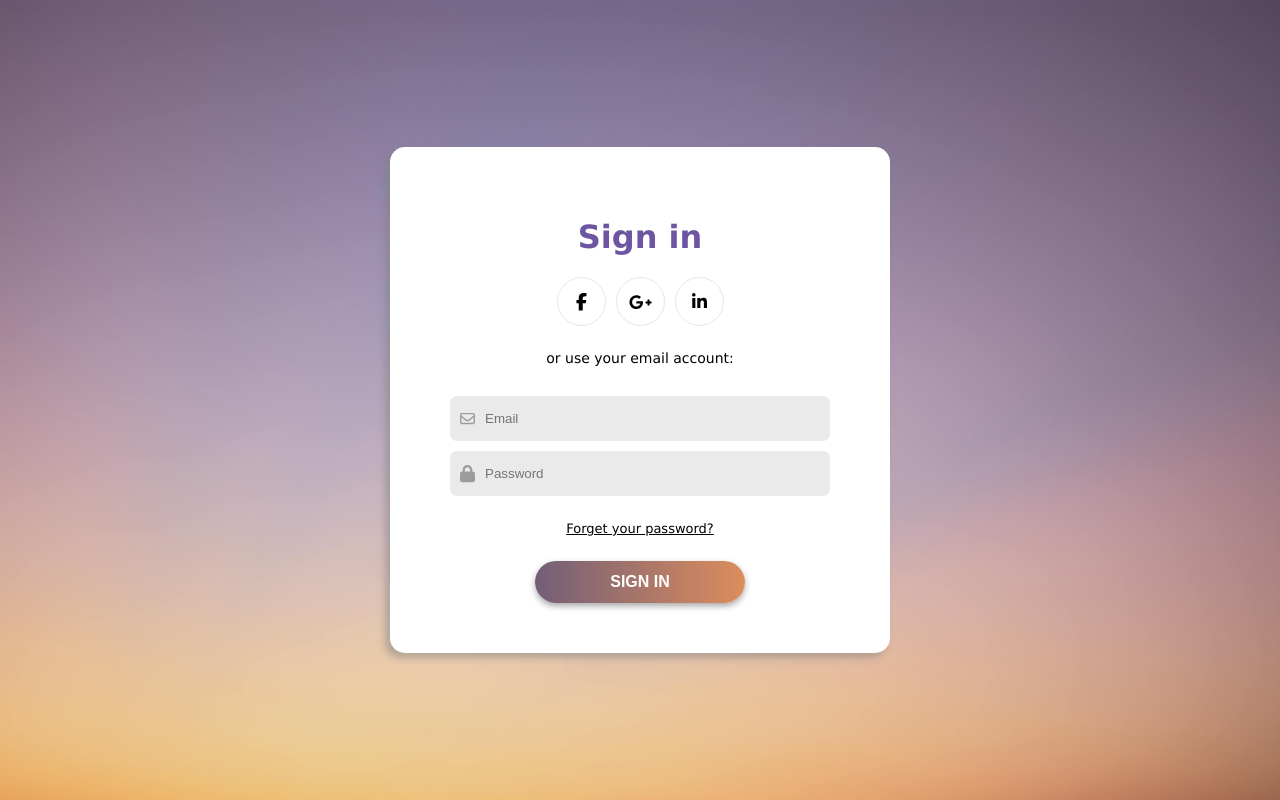
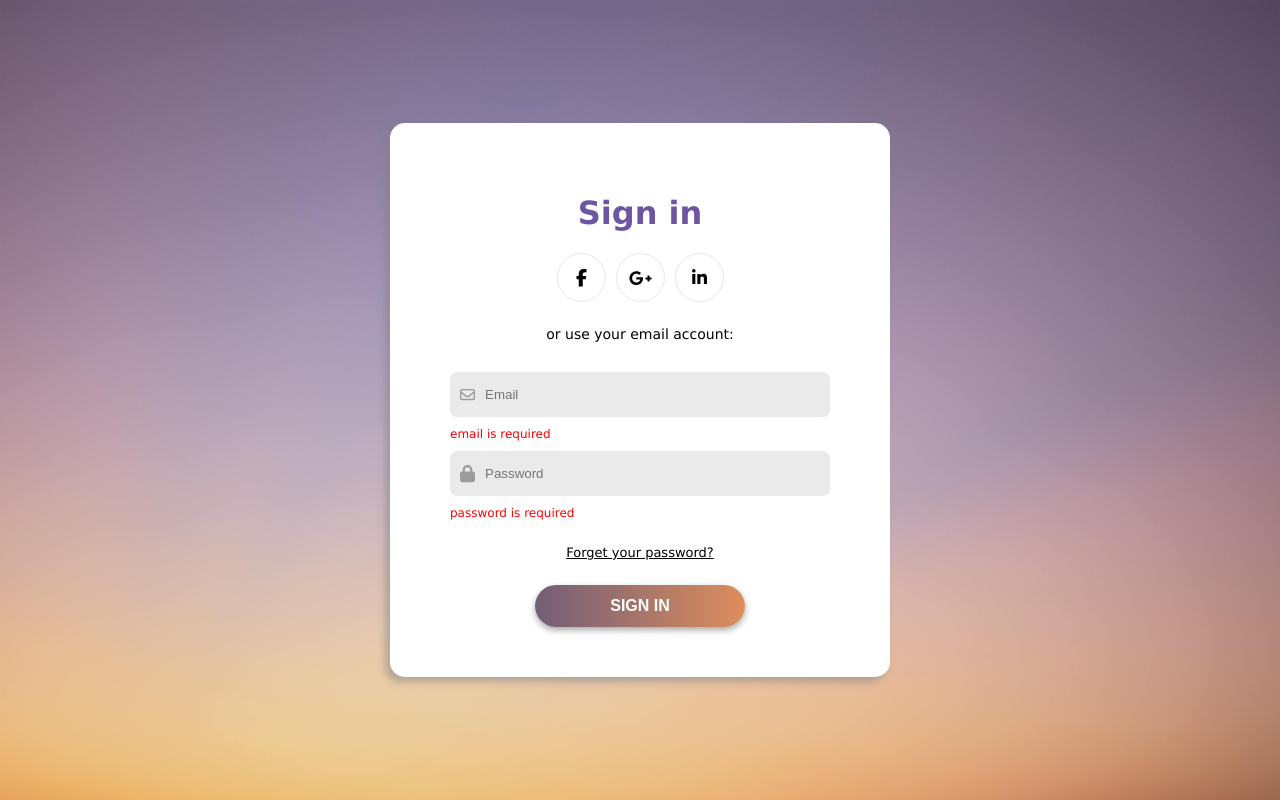
Before and after one commit to MahshadOliaie/SnappPay-Assesment, a React (Vite) app: page /contact in a window 1280 px wide. Both pictures are taken after a click on the button "SIGN IN". Built offline with nearby package versions, Linux system fonts and the light colour scheme.

Commit message:
use react-hook form

```diff
--- a/package.json
+++ b/package.json
@@ -12,6 +12,7 @@
   "dependencies": {
     "react": "^18.2.0",
     "react-dom": "^18.2.0",
+    "react-hook-form": "^7.51.3",
     "react-router-dom": "^6.22.1"
   },
   "devDependencies": {
--- a/src/App.jsx
+++ b/src/App.jsx
@@ -7,6 +7,7 @@ import LoginPage from "./components/LoginPage/LoginPage"
 
 
 function App() {
+    const [isLoggedIn, setIsLoggedIn] = useState(JSON.parse(localStorage.getItem("recentlyVisited")) || false)
     const [recentlyVisited, setRecentlyVisited] = useState(JSON.parse(localStorage.getItem("recentlyVisited")) || [{
         name: { title: 'Mr', first: 'Slaviša', last: 'Kuzmanović' },
         phone: "038-6315-988",
@@ -24,7 +25,9 @@ function App() {
 
     useEffect(() => {
         localStorage.setItem("recentlyVisited", JSON.stringify(recentlyVisited))
-    }, [recentlyVisited])
+        localStorage.setItem("isLoggedIn", JSON.stringify(isLoggedIn))
+
+    }, [recentlyVisited , isLoggedIn])
 
     return (
         <>
@@ -32,13 +35,17 @@ function App() {
                 recentlyVisited,
                 setRecentlyVisited,
             }}>
-                {/* <Router>
-                    <Routes>
-                        <Route path="/" element={<HomePage />} />
-                        <Route path="/contact" element={<Contactpage />} />
-                    </Routes>
-                </Router> */}
-                <LoginPage />
+                {(isLoggedIn) ?
+                    <Router>
+                        <Routes>
+                            <Route path="/" element={<HomePage />} />
+                            <Route path="/contact" element={<Contactpage />} />
+                        </Routes>
+                    </Router>
+                    :
+                    <LoginPage setIsLoggedIn={setIsLoggedIn} />
+                }
+
             </RecentlyVisited.Provider>
         </>
     )
--- a/src/components/LoginPage/LoginPage.jsx
+++ b/src/components/LoginPage/LoginPage.jsx
@@ -1,6 +1,14 @@
+import { useForm } from 'react-hook-form';
 import CSS from './index.module.css'
 
-function LoginPage() {
+function LoginPage({ setIsLoggedIn }) {
+    const { register, handleSubmit, formState: { errors } } = useForm()
+
+    function submit() {
+        setIsLoggedIn(true)
+    }
+
+
     return (
         <>
             <div className={CSS.loginContainer}>
@@ -22,14 +30,31 @@ function LoginPage() {
                     <div className={CSS.inputs}>
                         <div className={CSS.input}>
                             <svg xmlns="http://www.w3.org/2000/svg" viewBox="0 0 512 512"><path d="M64 112c-8.8 0-16 7.2-16 16v22.1L220.5 291.7c20.7 17 50.4 17 71.1 0L464 150.1V128c0-8.8-7.2-16-16-16H64zM48 212.2V384c0 8.8 7.2 16 16 16H448c8.8 0 16-7.2 16-16V212.2L322 328.8c-38.4 31.5-93.7 31.5-132 0L48 212.2zM0 128C0 92.7 28.7 64 64 64H448c35.3 0 64 28.7 64 64V384c0 35.3-28.7 64-64 64H64c-35.3 0-64-28.7-64-64V128z" /></svg>
-                            <input type="email" placeholder='Email' />
+                            <input {...register("email", {
+                                required: "email is required",
+                                validate: (value) => {
+                                    if (!value.match(/^[a-z0-9._%+-]+@[a-z0-9.-]+\.[a-z]{2,4}$/)) {
+                                        return "invalid email!"
+                                    }
+                                    return true
+                                }
+                            })} type="email" placeholder='Email' />
                         </div>
+                        {errors.email && <p className={CSS.error}>{errors.email.message}</p>}
                         <div className={CSS.input}>
-                            <svg xmlns="http://www.w3.org/2000/svg" viewBox="0 0 448 512"><path d="M144 144v48H304V144c0-44.2-35.8-80-80-80s-80 35.8-80 80zM80 192V144C80 64.5 144.5 0 224 0s144 64.5 144 144v48h16c35.3 0 64 28.7 64 64V448c0 35.3-28.7 64-64 64H64c-35.3 0-64-28.7-64-64V256c0-35.3 28.7-64 64-64H80z" /></svg>                            <input type="email" placeholder='Password' />
+                            <svg xmlns="http://www.w3.org/2000/svg" viewBox="0 0 448 512"><path d="M144 144v48H304V144c0-44.2-35.8-80-80-80s-80 35.8-80 80zM80 192V144C80 64.5 144.5 0 224 0s144 64.5 144 144v48h16c35.3 0 64 28.7 64 64V448c0 35.3-28.7 64-64 64H64c-35.3 0-64-28.7-64-64V256c0-35.3 28.7-64 64-64H80z" /></svg>
+                            <input {...register("password", {
+                                required: "password is required",
+                                minLength: {
+                                    value: 8,
+                                    message: "Password must have at least 8 characters"
+                                }
+                            })} type="password" placeholder='Password' />
                         </div>
+                        {errors.password && <p className={CSS.error}>{errors.password.message}</p>}
                     </div>
                     <a href="#">Forget your password?</a>
-                    <button className={CSS.submit}>SIGN IN</button>
+                    <button className={CSS.submit} onClick={handleSubmit(submit)}>SIGN IN</button>
                 </div>
             </div>
         </>
--- a/src/components/LoginPage/index.module.css
+++ b/src/components/LoginPage/index.module.css
@@ -104,9 +104,21 @@ a{
     font-size: 16px;
     font-weight: 600;
     box-shadow: 0 3px 6px rgba(128, 128, 128, 0.692);
+    transition: 300ms;
 
 }
 
 h1{
     color: #6d55a2;
 }
+
+.submit:hover{
+    transform: scale(1.02);
+    transition: 300ms;
+}
+
+.error{
+    color: red;
+    margin: 0;
+    font-size: 12px;
+}
```
Also changed, not shown: 1 other file (tests, documents, lock files or other folders).
